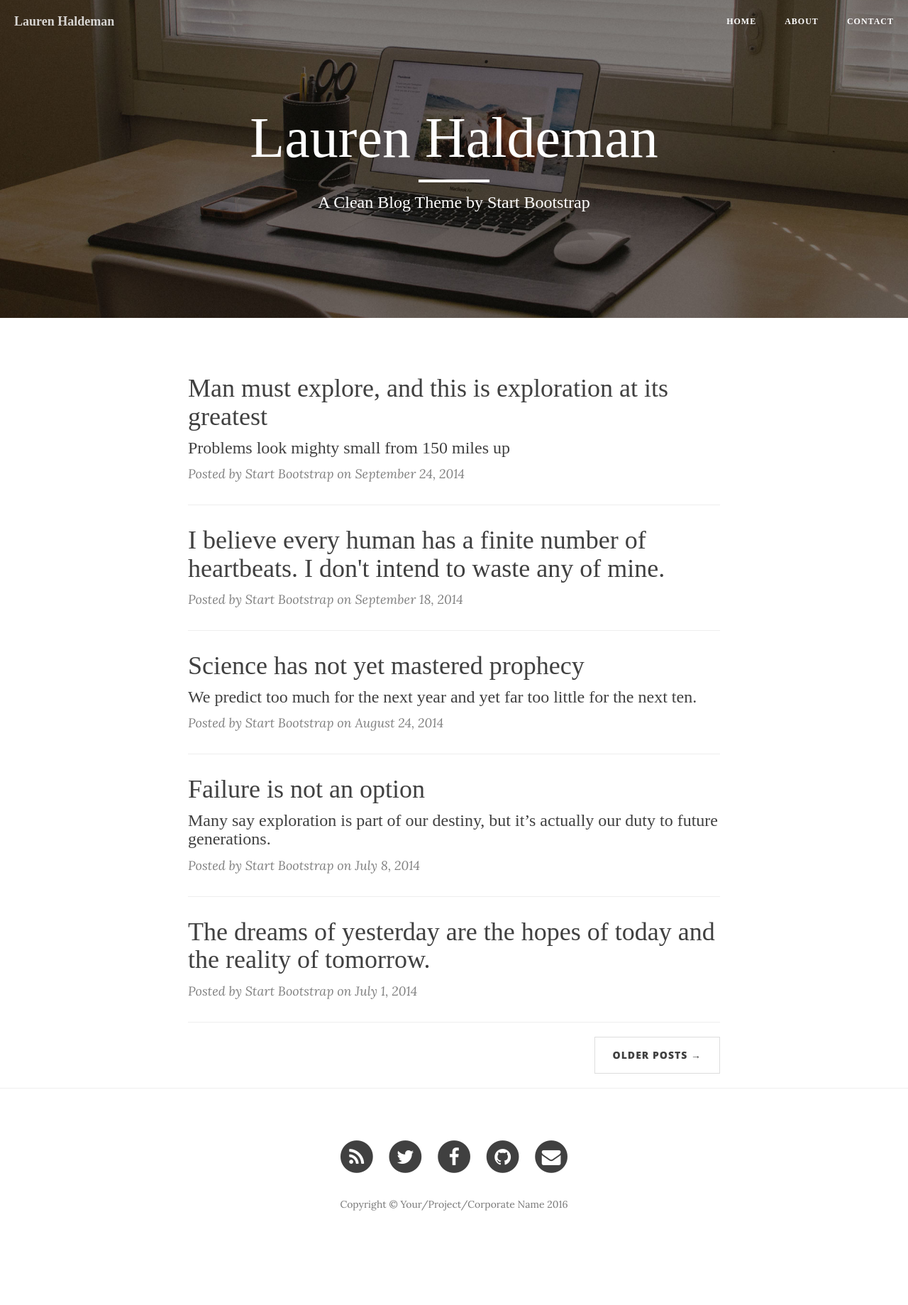
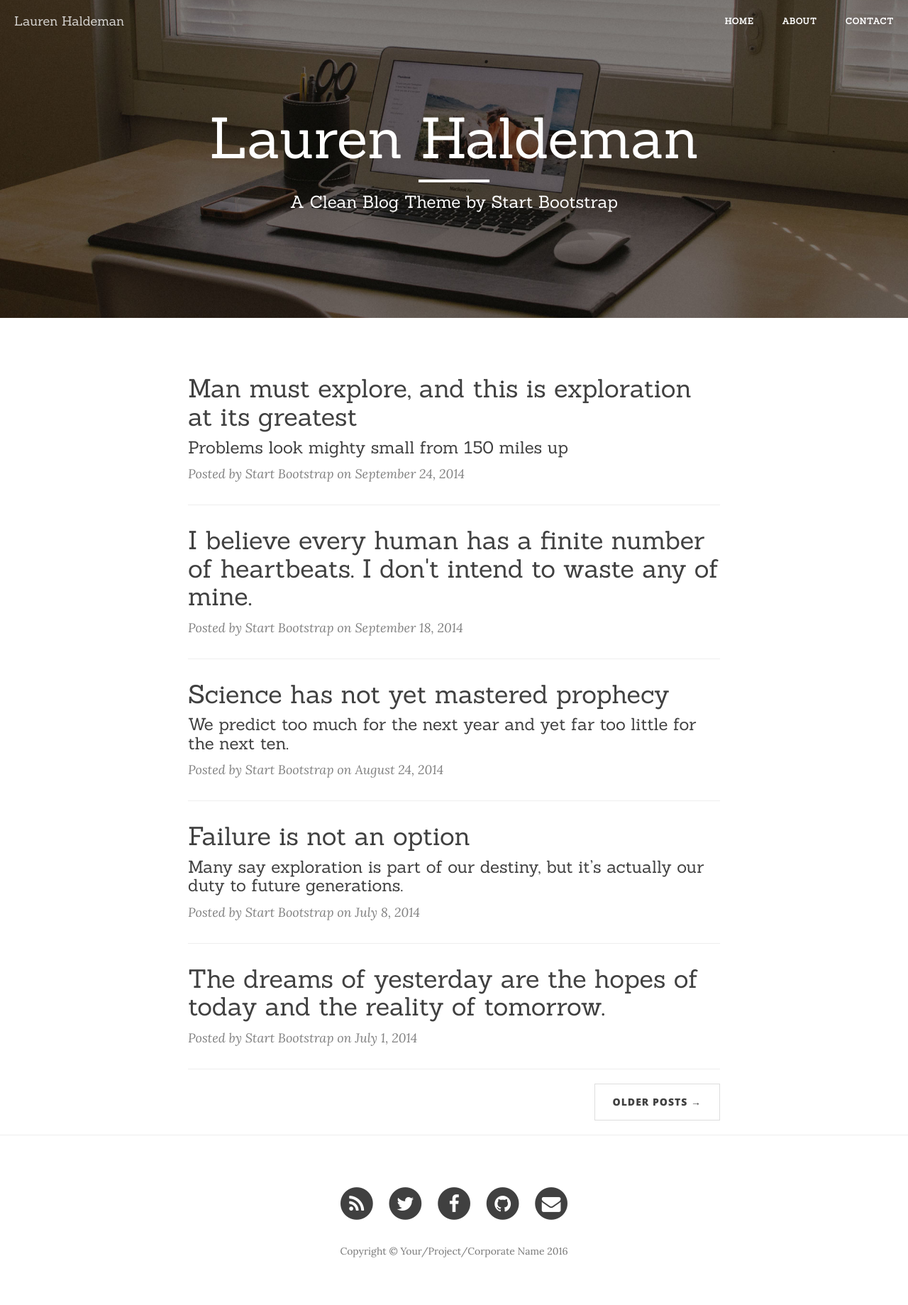
Before and after one commit to laurenhaldeman/laurenhaldeman.github.io, a Jekyll site: the page built from index.html, in a window 1280 px wide. Shown: the whole page at 71% size. Built offline with Jekyll 4.4.1, drawn with Linux system fonts in a browser that asks for light colours; nearby versions of some CDN libraries; the list of posts is cut into pages by our own code; before the commit the page ends 1773 px from its top, so only the background shows below that.

Commit message:
overlapping hcnages

```diff
--- a/_includes/head.html
+++ b/_includes/head.html
@@ -22,7 +22,7 @@
     <link href="//maxcdn.bootstrapcdn.com/font-awesome/4.3.0/css/font-awesome.min.css" rel="stylesheet" type="text/css">
     <link href='//fonts.googleapis.com/css?family=Lora:400,700,400italic,700italic' rel='stylesheet' type='text/css'>
     <link href='//fonts.googleapis.com/css?family=Open+Sans:300italic,400italic,600italic,700italic,800italic,400,300,600,700,800' rel='stylesheet' type='text/css'>
-
+    <link href="https://fonts.googleapis.com/css?family=Sanchez:400,400i" rel="stylesheet">
     <!-- HTML5 Shim and Respond.js IE8 support of HTML5 elements and media queries -->
     <!-- WARNING: Respond.js doesn't work if you view the page via file:// -->
     <!--[if lt IE 9]>
--- a/css/clean-blog.css
+++ b/css/clean-blog.css
@@ -56,7 +56,7 @@
   font-family: 'Sanchez', serif;
 }
 .navbar-custom .navbar-brand {
-  font-weight: 800;
+  font-weight: 500;
 }
 .navbar-custom .nav li a {
   text-transform: uppercase;
```
